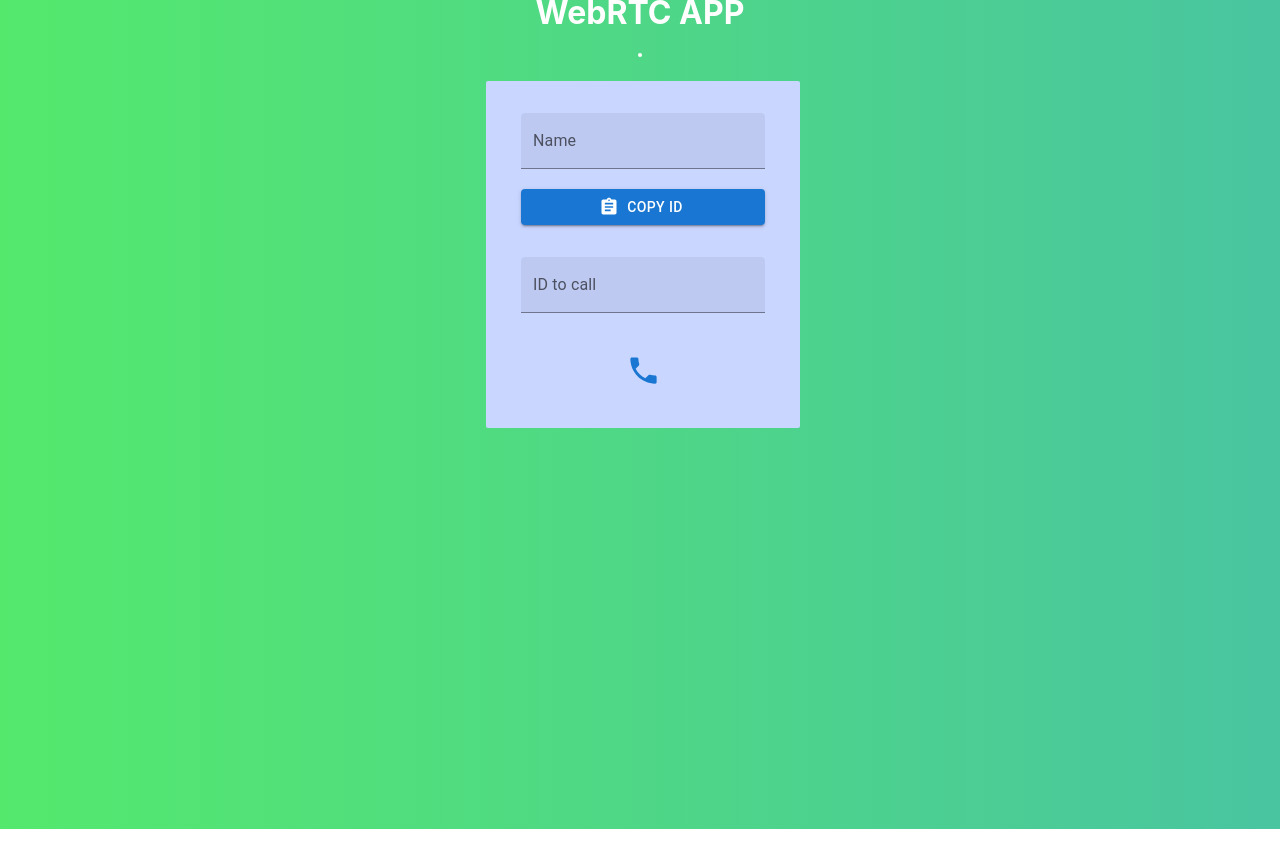
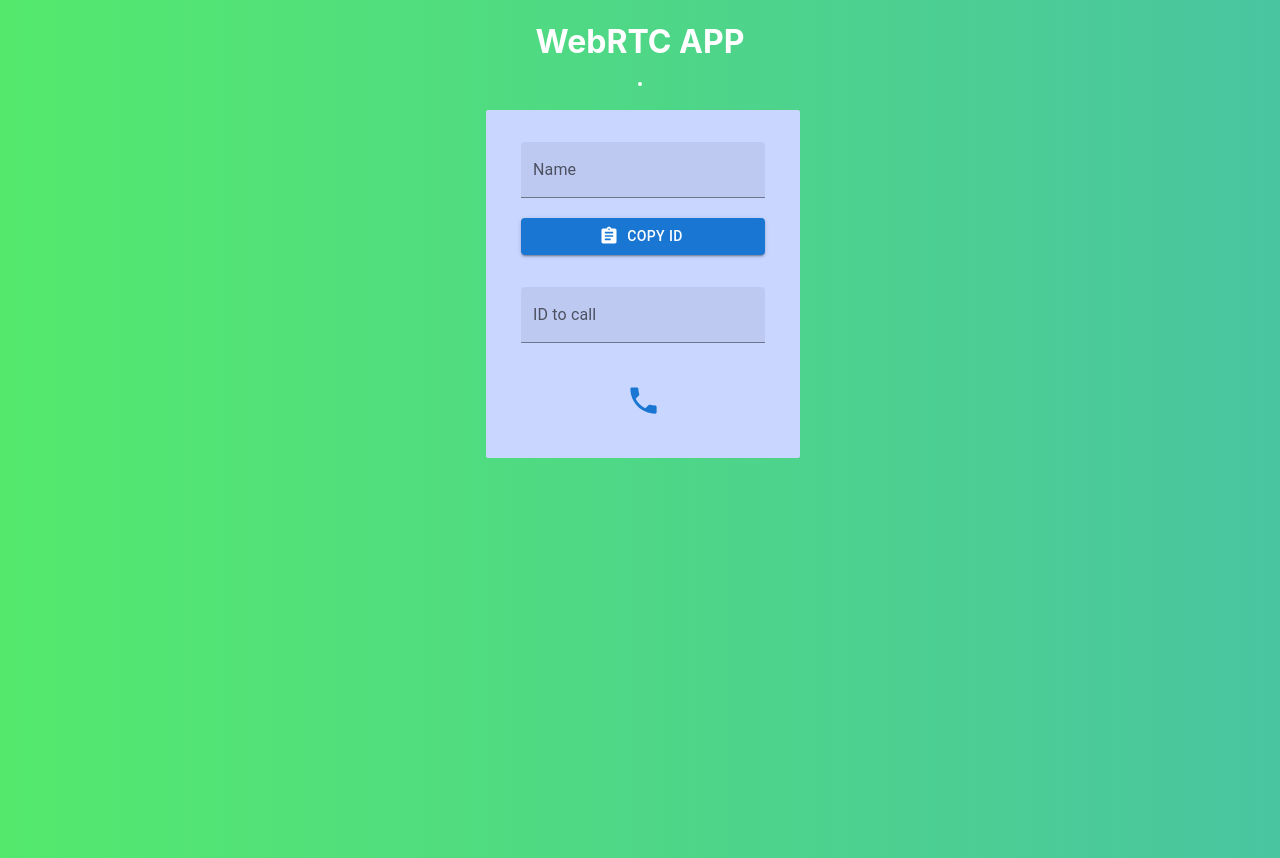
Before and after one commit to GoncaloAzev14/pesti2324, a React (Create React App) app in the folder frontend/: page / in a window 1280 px wide. Before the commit the page ends 829 px from the top, so only its background shows below. Built offline with nearby package versions, Linux system fonts and the light colour scheme; no server answers.

Commit message:
bug fixed

```diff
--- a/frontend/src/App.css
+++ b/frontend/src/App.css
@@ -8,6 +8,10 @@ body, html {
     width: 100%;
     align-items: center;
     justify-content: center;
+}
+
+h1 {
+    margin-top: 5rem;
 }
 
 .container {
```
